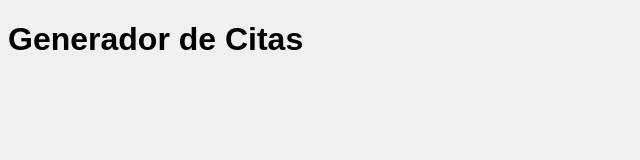
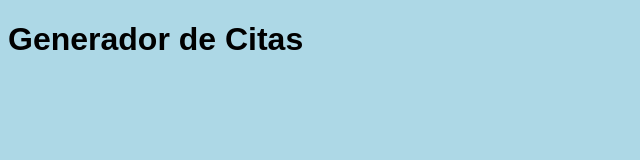
Before and after one commit to mikelarroyo/quote-generator, a plain HTML site: page index.html in a window 1280 px wide. Shown: the whole page, without its empty margins (0-640 px from the left). Drawn offline with Linux system fonts and the light colour scheme.

```diff
--- a/styles.css
+++ b/styles.css
@@ -1 +1,4 @@
-body { font-family: sans-serif; background-color: #f0f0f0; }
+body {
+  font-family: sans-serif;
+  background-color: lightblue; /* Cambio intencionado */
+}
```
